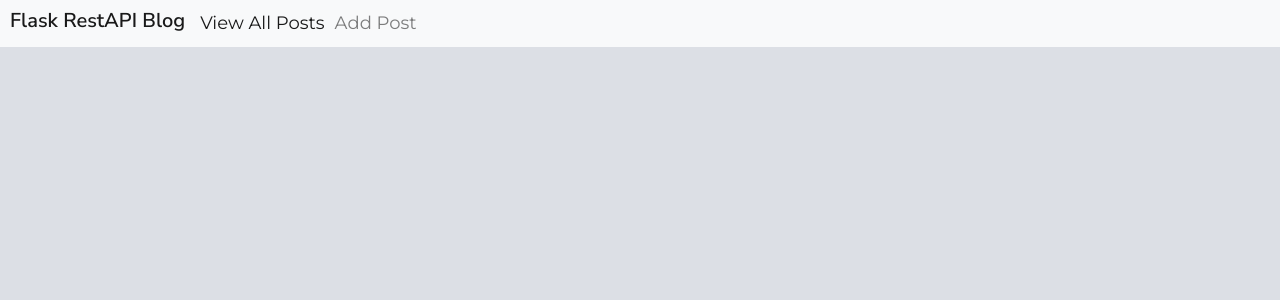
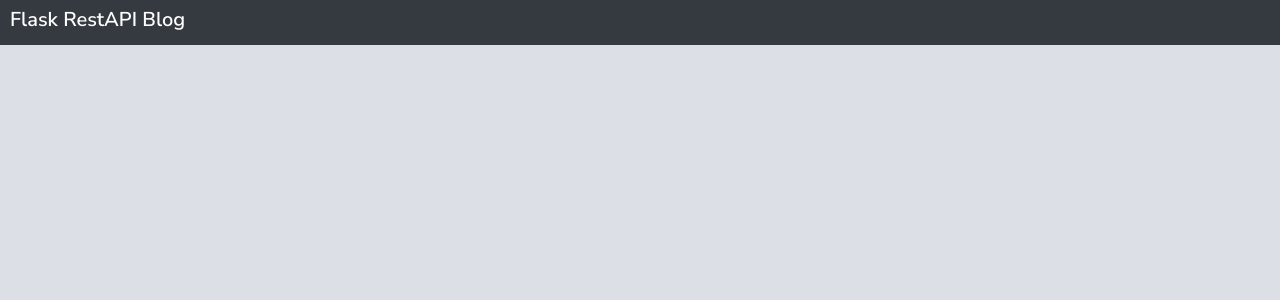
Before and after one commit to marina601/flask-restAPI, a Flask app: template templates/base.html in a window 1280 px wide. Shown: the top 300 px of the page. Run offline with Flask 2, Linux system fonts and the light colour scheme; the template is opened without the code that fills it, so the values that code supplies are empty; some libraries are stand-ins or nearby versions.

Commit message:
Added the footer;

```diff
--- a/templates/base.html
+++ b/templates/base.html
@@ -16,23 +16,12 @@
 </head>
 <body">
   <header>
-    <nav class="navbar navbar-expand-lg navbar-light bg-light fixed-top">
+    <nav class="navbar navbar-expand-lg navbar-light bg-dark fixed-top">
         <a class="navbar-brand" href="{{ url_for('home') }}">
-            <h2>Flask RestAPI Blog</h2></a>
+            <h2 class="text-white">Flask RestAPI Blog</h2></a>
         <button class="navbar-toggler" type="button" data-toggle="collapse" data-target="#navbarTogglerDemo02" aria-controls="navbarTogglerDemo02" aria-expanded="false" aria-label="Toggle navigation">
           <span class="navbar-toggler-icon"></span>
         </button>
-
-        <div class="collapse navbar-collapse" id="navbarTogglerDemo02">
-          <ul class="navbar-nav mr-auto mt-2 mt-lg-0">
-            <li class="nav-item active">
-              <a class="nav-link" href="#">View All Posts <span class="sr-only">(current)</span></a>
-            </li>
-            <li class="nav-item">
-              <a class="nav-link" href="#">Add Post</a>
-            </li>
-          </ul>
-        </div>
       </nav>
   </header>
   <main class="container-fluid">
@@ -43,15 +32,15 @@
 
   </main>
   <!--Footer-->
-  <footer class="page-footer">
-
-
-    <!-- Modal Structure -->
-    <!--Terms and Conditions-->
-
-    <!--Copyrights-->
-
-  </footer>
+  <footer class="container-fluid bg-dark">
+    <div class="row">
+        <div class="col text-center copy-rights">
+            <!-- Year added by javascript -->
+            <small class="copy-rights-text text-white mt-1">&copy; Flask RestAPI Blog <span id="copyright-year text-white"></span>
+            </small>
+        </div>
+    </div>
+</footer>
   <!--Script-->
   <script src="https://code.jquery.com/jquery-3.4.1.slim.min.js" integrity="sha384-J6qa4849blE2+poT4WnyKhv5vZF5SrPo0iEjwBvKU7imGFAV0wwj1yYfoRSJoZ+n" crossorigin="anonymous"></script>
   <script src="https://cdn.jsdelivr.net/npm/popper.js@1.16.0/dist/umd/popper.min.js" integrity="sha384-Q6E9RHvbIyZFJoft+2mJbHaEWldlvI9IOYy5n3zV9zzTtmI3UksdQRVvoxMfooAo" crossorigin="anonymous"></script>
```
